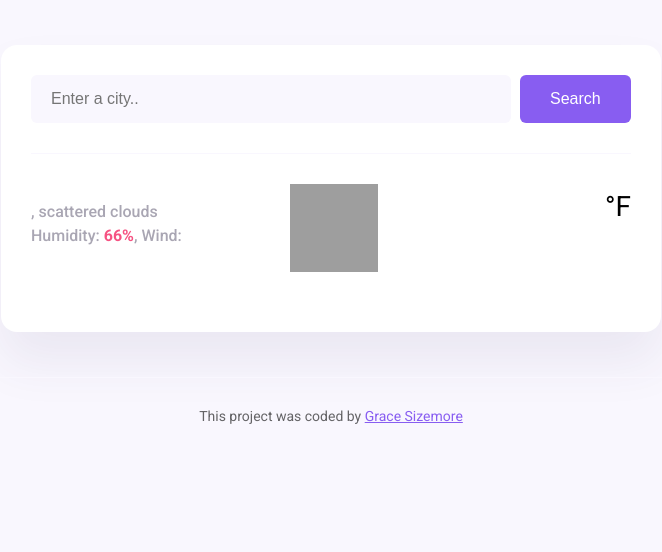
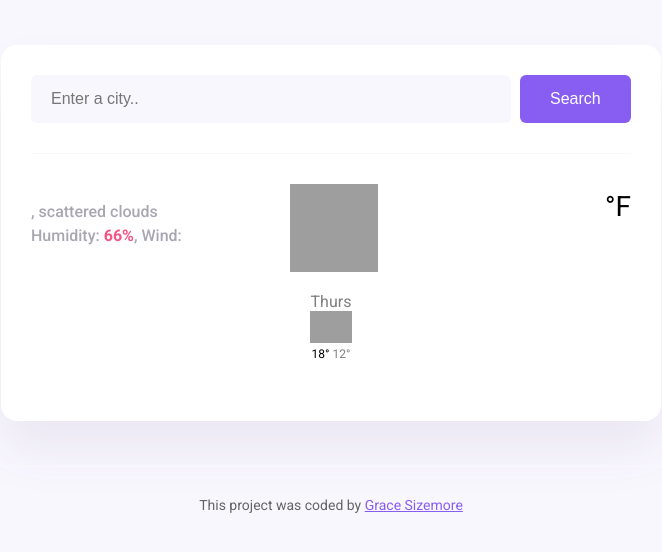
Before and after one commit to gracesize/my-weather-app, a plain HTML site: page index.html in a window 1280 px wide. Shown: the whole page, without its empty margins (309-971 px from the left). Drawn offline with nearby package versions, Linux system fonts and the light colour scheme; no server answers; grey boxes are pictures that could not be loaded.

Commit message:
added weather forecast and columns

```diff
--- a/index.html
+++ b/index.html
@@ -44,8 +44,24 @@
             <div class="weather-app-temperature" id="temperature"></div>
             <div class="weather-app-unit">°F</div>
           </div>
+          <div class="weather-forecast">
+            <div class="row">
+              <div class="col-2">
+                <div class="weather-forecast-date">
+                Thurs
+                </div>
+                <img src="http://shecodes-assets.s3.amazonaws.com/api/weather/icons/scattered-clouds-day.png" alt="" width="42" />
+                <div class="weather-forecast-temperatures">
+                  <span class="weather-forecast-temperature-max">
+                  18° </span>
+                  <span class="weather-forecast-temperature-min">
+                  12° </span>
+                </div>
+              </div>
+            </div>
+          </div>
         </div>
-      </main>
+            </main>
 
       <footer>
         This project was coded by
--- a/src/style.css
+++ b/src/style.css
@@ -94,3 +94,19 @@ footer {
   font-size: 14px;
   color: rgba(0, 0, 0, 0.6);
 }
+
+.weather-forecast {
+  margin-top: 20px;
+  text-align: center;
+  color: #000;
+}
+.weather-forecast-date {
+  font-size: 16px;
+  opacity: 0.5;
+}
+.weather-forecast-temperatures {
+  font-size: 12px;
+}
+.weather-forecast-temperature-min {
+  opacity: 0.5;
+}
```
